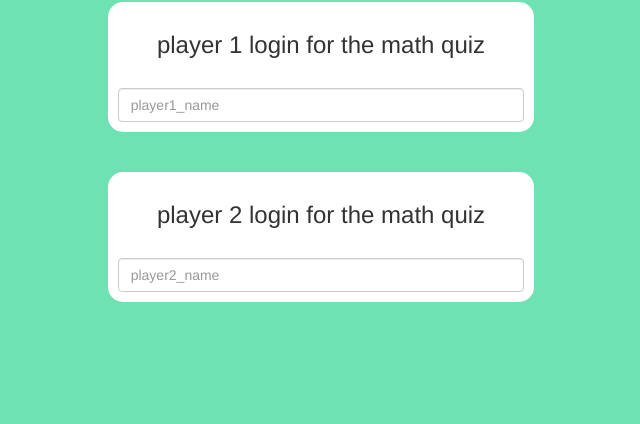
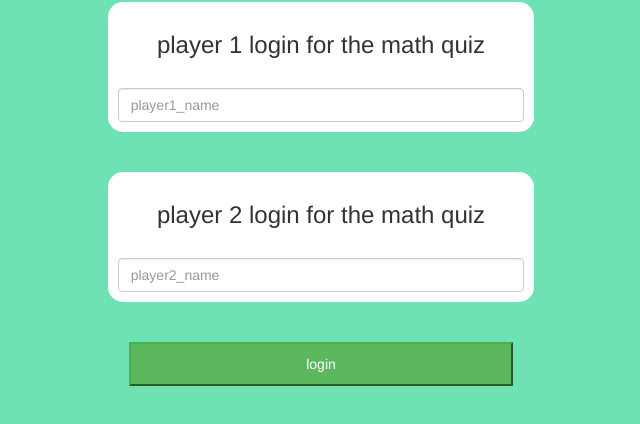
Before and after one commit to shishirasonice/project-89, a plain HTML site: page index.html in a window 1280 px wide. Shown: the part 68-492 px from the top of the page, without its empty margins (319-959 px from the left). Drawn offline with nearby package versions, Linux system fonts and the light colour scheme.

Commit message:
Add files via upload

```diff
--- a/index.html
+++ b/index.html
@@ -29,8 +29,13 @@
 			<h3>player 2 login for the math quiz</h3>
            <label id=user_name : ></label>
 		   <input type="text" id="player2_name_input" class="form-control" placeholder="player2_name">
+
 		</div>
 
+        <br>
+        <br>
+
+        <button onclick="login()" class="btn-success" style="width: 30%;" id="login"> login </button>
 	</center>
 
 </body>
--- a/style.css
+++ b/style.css
@@ -17,3 +17,7 @@ body
 	display: inline-block;
 	margin-left: 20px;
 }
+
+#login {
+    padding: 10px;
+}
```
